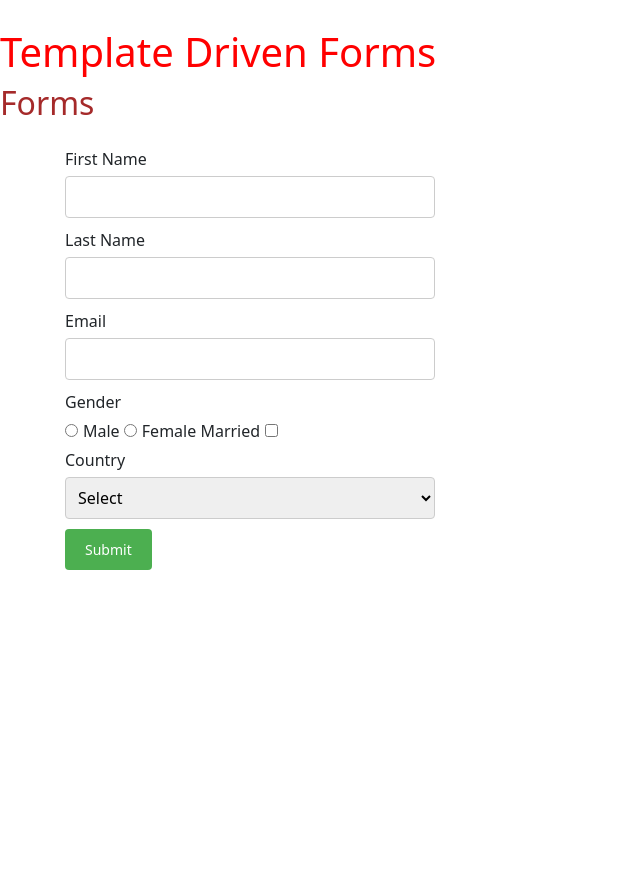
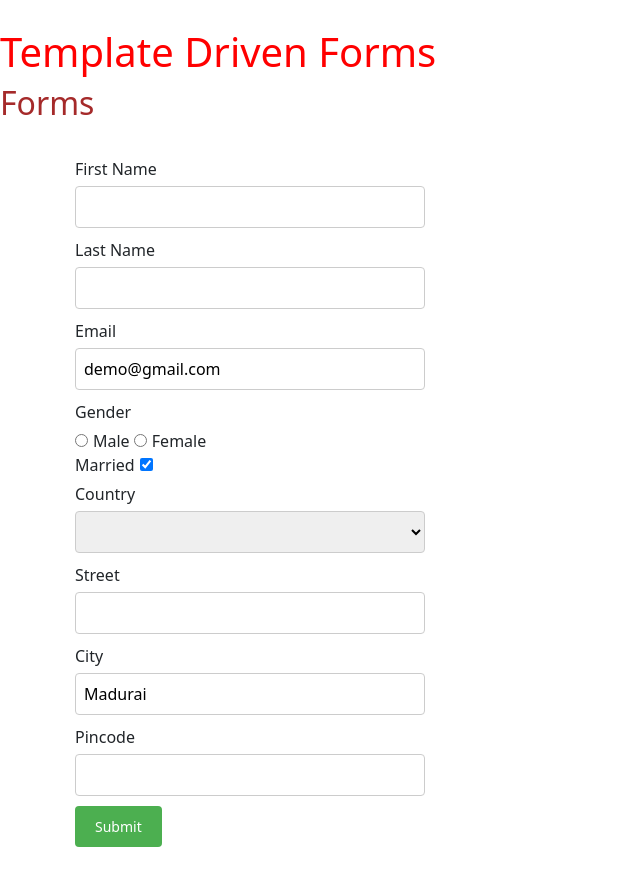
Before and after one commit to Dhanasekaran22/Angular, an Angular app in the folder learn_angular/: page / in a window 1280 px wide. Shown: the part 4800-5682 px from the top of the page, without its empty margins (0-640 px from the left). Before the commit the page ends 5395 px from the top, so only its background shows below. Built offline with nearby package versions, Linux system fonts and the light colour scheme.

Commit message:
template driven updated

```diff
--- a/learn_angular/src/app/template-driven-form/template-driven-form.component.css
+++ b/learn_angular/src/app/template-driven-form/template-driven-form.component.css
@@ -10,7 +10,8 @@ h2{
 .template-driven-forms {
     max-width: 400px;
     margin: 10px 50px;
-    padding: 15px;
+    padding: 25px;
+
 }
 
 /* Style for labels */
@@ -22,6 +23,7 @@ label {
 /* Style for input fields and select dropdown */
 input[type="text"],
 input[type="email"],
+input[type="number"],
 select {
     width: 100%;
     padding: 8px;
@@ -54,4 +56,5 @@ button:active {
 input[type="radio"],
 input[type="checkbox"] {
     margin-right: 5px;
+
 }
--- a/learn_angular/src/app/template-driven-form/template-driven-form.component.html
+++ b/learn_angular/src/app/template-driven-form/template-driven-form.component.html
@@ -3,30 +3,46 @@
 <h2>Forms</h2>
 <div class="template-driven-forms">
 
-    <form>
-        <label for="first_name">First Name </label>
-        <input type="text" id="first_name" name="first_name">
+    <form #formVariable="ngForm" (submit)="submitData(formVariable)">
+
+        <label for="first_name">First Name </label>                        <!--when the angular meets the form element in the component it creates the ngForm and there is form group instance-->
+        <input type="text" id="first_name" name="first_name" ngModel>      <!--we can view the form group instance -->
+                                                                           <!--it creates the form control instance by using ngModel-->
 
         <label for="last_name">Last Name</label>
         <input type="text" id="last_name" name="last_name">
 
         <label for="email">Email</label>
-        <input type="email" id="email" name="email">
+        <input type="email" id="email" name="email" [(ngModel)]="initializeData.mail">
 
         <label for="gender">Gender</label>
-        <input type="radio" name="gender" id="gender" value="male">Male
-        <input type="radio" name="gender" id="gender" value="female">Female
+        <input type="radio" name="gender" id="gender" value="male" [(ngModel)]="initializeData.gender">Male
+        <input type="radio" name="gender" id="gender" value="female" [(ngModel)]="initializeData.gender">Female<br>
 
         <label style="display: inline-block; margin-right:5px;" for="isMarried">Married</label>
-        <input type="checkbox" name="isMarried" id="isMarried">
+        <input type="checkbox" name="isMarried" id="isMarried" [(ngModel)]="initializeData.isMarried">
 
         <label for="country">Country</label>
-        <select name="country" id="country">
+        <select name="country" id="country" [(ngModel)]="initializeData.country"> <!--we can give the ngModel in the select tag not option tag-->
 
             <option selected="" value="">Select</option>
-            <option  [ngValue]="country.id" *ngFor="let country of countryList">{{country.name}}</option>
+            <option [ngValue]="country.id" *ngFor="let country of countryList">{{country.name}}</option>
 
         </select>
+
+        <div ngModelGroup="address">
+            <label for="street">Street</label>
+            <input type="text" id="street" name="street" ngModel>
+
+            <label for="city">City</label>
+            <input type="text" id="city" name="city" [(ngModel)]="initializeData.address.city">
+
+            <label for="pincode">Pincode</label>
+            <input type="number" id="pincode" name="pincode" ngModel>
+
+
+        </div>
+
         <button type="submit">Submit</button>
     </form>
 
--- a/learn_angular/src/app/template-driven-form/template-driven-form.component.ts
+++ b/learn_angular/src/app/template-driven-form/template-driven-form.component.ts
@@ -1,26 +1,57 @@
-import { Component } from '@angular/core';
+import { Component, OnInit } from '@angular/core';
+import { NgForm } from '@angular/forms';
 
 @Component({
   selector: 'app-template-driven-form',
   templateUrl: './template-driven-form.component.html',
   styleUrls: ['./template-driven-form.component.css']
 })
-export class TemplateDrivenFormComponent {
+export class TemplateDrivenFormComponent implements OnInit {
 
-  countryList:Country[]=[
-    (new Country('1','India')),
-    (new Country('2','England')),
-    (new Country('3','France'))
+  countryList: Country[] = [
+    (new Country('1', 'India')),
+    (new Country('2', 'England')),
+    (new Country('3', 'France'))
   ]
+
+  submitData(data: NgForm) {
+    // console.log(data);
+    console.log(data.value);
+
+  }
+
+  initializeData!: InitializeData;
+
+  ngOnInit(): void {
+    this.initializeData = {
+      mail: "demo@gmail.com",
+      gender: "Male",
+      isMarried: true,
+      country: 2,
+      address: {
+        city: "Madurai"
+      },
+    }
+  }
 
 }
 
-class Country{
-  id:string;
-  name:string;
+class Country {
+  id: string;
+  name: string;
 
-  constructor(Id:string,Name:string){
-    this.id=Id;
-    this.name=Name;
+  constructor(Id: string, Name: string) {
+    this.id = Id;
+    this.name = Name;
   }
 }
+
+class InitializeData {
+  mail!: string;
+  gender!: string;
+  isMarried!: boolean;
+  country!: number
+  address!: {
+    city: string;
+  }
+}
```
